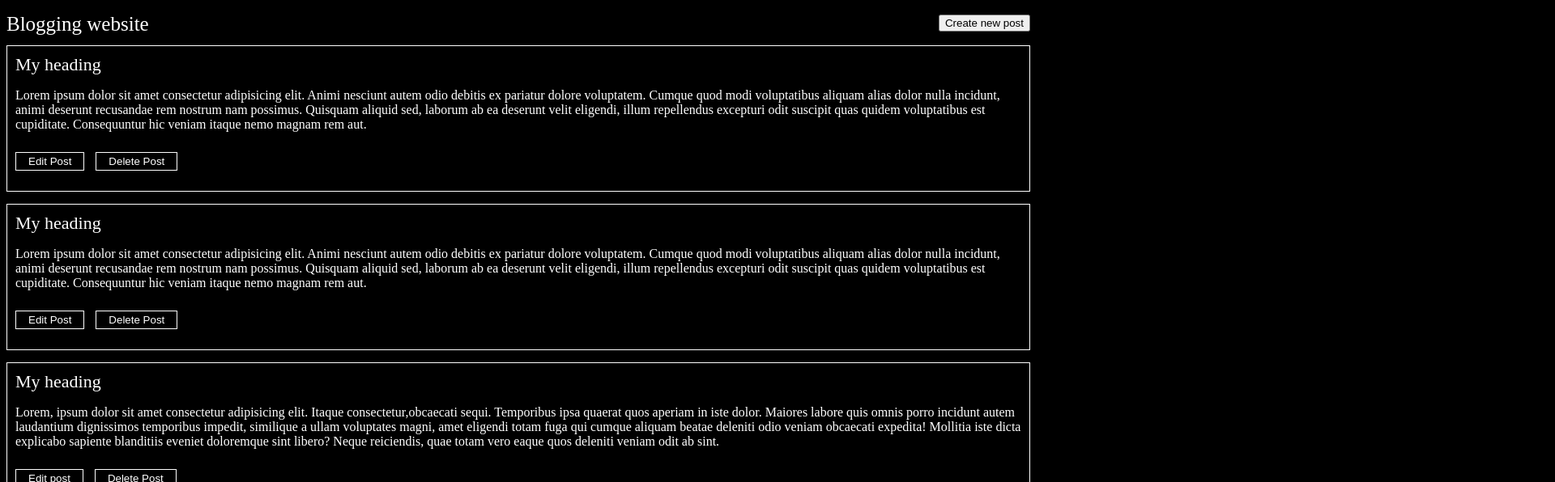
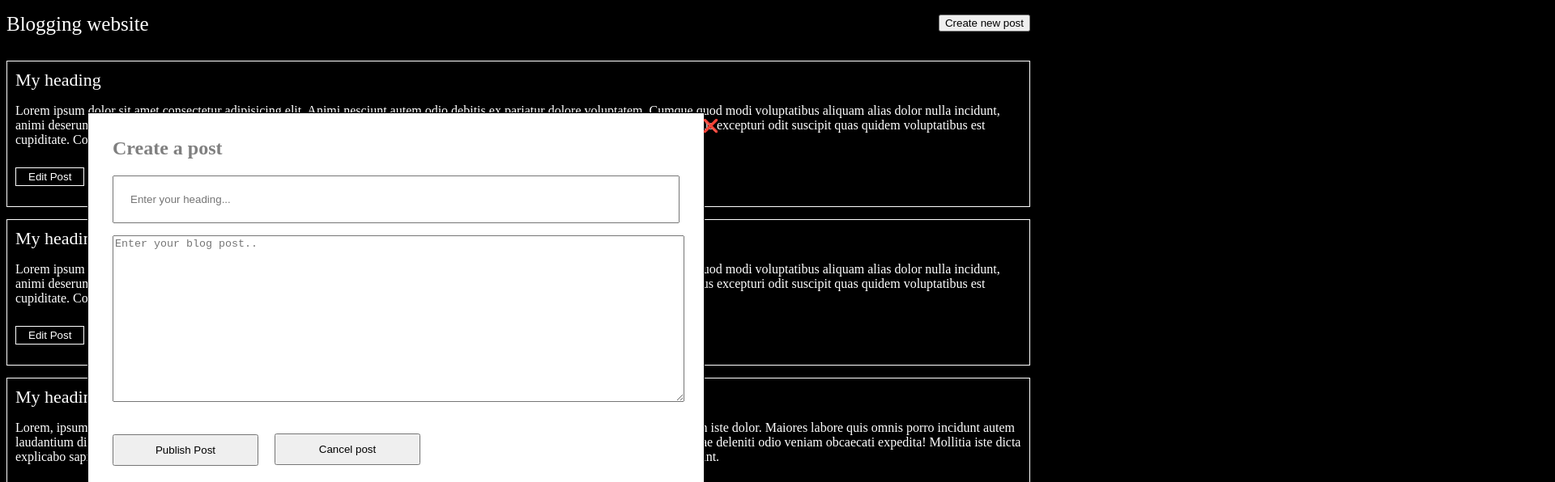
Before and after one commit to preet-ki/f2test.p, a plain HTML site: page index.html in a window 1280 px wide. Both pictures are taken after a click on the button "Create new post". Shown: the top 596 px of the page at 81% size, 1920 px wide, since content can reach past the window. Drawn offline with Linux system fonts and the light colour scheme.

Commit message:
Add files via upload

```diff
--- a/index.html
+++ b/index.html
@@ -10,30 +10,32 @@
 <body>
     <head>
     <header id="head">Blogging website</header>
-    <button id="create" onclick="createForm()">Create new post</button>
+    <button id="create">Create new post</button>
+    <div id="deletes" onhover="delete()"></div>
+
     </head>
     <section>
         <header class="heads">My heading</header>
         <p class="para">Lorem ipsum dolor sit amet consectetur adipisicing elit. Animi nesciunt autem odio debitis ex pariatur dolore voluptatem. Cumque quod modi voluptatibus aliquam alias dolor nulla incidunt, animi deserunt recusandae rem nostrum nam possimus. Quisquam aliquid sed, laborum ab ea deserunt velit eligendi, illum repellendus excepturi odit suscipit quas quidem voluptatibus est cupiditate. Consequuntur hic veniam itaque nemo magnam rem aut.</p>
-        <button class="edits">Edit Post</button>
+        <button class="edits" id="two" onclick="editForm()">Edit Post</button>
         <button class="delete">Delete Post</button>
     </section>
       <section>
             <header class="heads">My heading</header>
             <p class="para">Lorem ipsum dolor sit amet consectetur adipisicing elit. Animi nesciunt autem odio debitis ex pariatur dolore voluptatem. Cumque quod modi voluptatibus aliquam alias dolor nulla incidunt, animi deserunt recusandae rem nostrum nam possimus. Quisquam aliquid sed, laborum ab ea deserunt velit eligendi, illum repellendus excepturi odit suscipit quas quidem voluptatibus est cupiditate. Consequuntur hic veniam itaque nemo magnam rem aut.</p>
-            <button class="edits">Edit Post</button>
+            <button class="edits" id="one" onclick="editForm()">Edit Post</button>
             <button class="delete">Delete Post</button>
         </section>
         <section>
             <header class="heads">My heading</header>
             <p class="para">Lorem, ipsum dolor sit amet consectetur adipisicing elit. Itaque consectetur,obcaecati sequi. Temporibus ipsa quaerat quos aperiam in iste dolor. Maiores labore quis omnis porro incidunt autem laudantium dignissimos temporibus impedit, similique a ullam voluptates magni, amet eligendi totam fuga qui cumque aliquam beatae deleniti odio veniam obcaecati expedita! Mollitia iste dicta explicabo sapiente blanditiis eveniet doloremque sint libero? Neque reiciendis, quae totam vero eaque quos deleniti veniam odit ab sint.</p>
-            <button class="edits">Edit post</button>
+            <button class="edits" id="three" onclick="editForm()">Edit post</button>
             <button class="delete">Delete Post</button>
         </section>
         <section>
             <header class="heads">My heading</header>
             <p class="para">Lorem ipsum, dolor sit amet consectetur adipisicing elit. Excepturi minus quae sit iure, aliquam sint a enim aliquid, voluptas ex quidem soluta nesciunt obcaecati quas at nisi accusamus dolor, dolorem illum eum magnam possimus numquam? Nulla earum aliquid libero aperiam a ut, similique reiciendis necessitatibus, optio iste quis incidunt accusamus ipsam? Excepturi tempore labore laudantium ut consectetur nam, omnis voluptate.</p>
-            <button class="edits">Edit post</button>
+            <button class="edits" id="four" onclick="editForm()">Edit post</button>
             <button class="delete">Delete Post</button>
         </section>
 
--- a/main.js
+++ b/main.js
@@ -1,6 +1,8 @@
 document.getElementById("create").addEventListener("click", createForm);
 function createForm(){
     var form=document.createElement("form");
+    form.classList.add("row");
+
     var h=document.createElement("h2");
     var t=document.createTextNode("Create a post");
     h.appendChild(t);
@@ -8,24 +10,39 @@ function createForm(){
     var input=document.createElement("input");
     input.setAttribute("type","text");
     input.setAttribute("placeholder","Enter your heading...");
-    form.appendChild(input);
+    form.appendChild(input).style.padding="20px";
+    input.classList.add("inputs");
     var texts=document.createElement("textarea");
     texts.setAttribute("type","text");
     texts.setAttribute("placeholder","Enter your blog post..");
     form.appendChild(texts);
+    texts.classList.add('texts');
     var sub=document.createElement("input");
     sub.setAttribute("type","submit");
     sub.setAttribute("value","Publish Post");
     form.appendChild(sub);
+    sub.classList.add('sub');
     var subs=document.createElement("input");
     subs.setAttribute("type","submit");
     subs.setAttribute("value","Cancel post");
     form.appendChild(subs);
+    subs.classList.add('subs');
+    var deletes= document.getElementById("deletes");
+    deletes.innerHTML = "&#10060;";
+      deletes.addEventListener("click", function() {
+        this.form.style.display = 'none';
+
+});
+deletes.classList.add('del');
+
+
     document.getElementsByTagName("body")[0].appendChild(form);
 }
-document.getElementsByClassName("edits").addEventListener("click",editForm);
+document.getElementsByClassName("edits").addEventListener("onclick",editForm);
 function editForm(){
     var form=document.createElement("form");
+    form.classList.add("row");
+
     var h=document.createElement("h2");
     var t=document.createTextNode("Edit a post");
     h.appendChild(t);
@@ -33,18 +50,28 @@ function editForm(){
     var input=document.createElement("input");
     input.setAttribute("type","text");
     input.setAttribute("placeholder","My heading");
+    input.classList.add("inputs");
+
     form.appendChild(input);
     var texts=document.createElement("textarea");
     texts.setAttribute("type","text");
-    texts.setAttribute("placeholder","Enter your blog post..");
+    texts.textContent="Lorem ipsum dolor sit amet consectetur adipisicing elit. Iste dolorum accusantium corrupti quasi voluptate? Soluta? Lorem ipsum dolor sit amet consectetur adipisicing elit. Iste dolorum accusantium corrupti quasi voluptate? Soluta?"
     form.appendChild(texts);
+    texts.classList.add('texts');
+
+
+
     var sub=document.createElement("input");
     sub.setAttribute("type","submit");
     sub.setAttribute("value","Save a Post");
+    sub.classList.add('sub');
+
     form.appendChild(sub);
     var subs=document.createElement("input");
     subs.setAttribute("type","submit");
     subs.setAttribute("value","Delete post");
     form.appendChild(subs);
+    subs.classList.add('subs');
+
     document.getElementsByTagName("body")[0].appendChild(form);
 }
--- a/style.css
+++ b/style.css
@@ -49,3 +49,49 @@ margin-left: 10px;
     margin-left: 10px;
     margin-bottom: 25px;
 }
+.row{
+    position: relative;
+    top:-700px;
+    border: 1px solid black;
+    display:flex;
+    flex-direction: column;
+    background-color: white;
+    padding: 30px;
+    color: rgb(127, 127, 127);
+    padding-top: 10px;
+    width: 700px;
+    margin-left: 100px;
+}
+.inputs{
+    margin-bottom: 15px;
+    padding-top: 10px;
+    padding-bottom: 10px;
+}
+.texts{
+    margin-bottom: 15px;
+}
+.sub,.subs{
+    width:180px ;
+    margin-top: 10px;
+    padding: 10px;
+}
+.sub{
+    position: relative;
+    bottom: -15px;
+}
+.subs{
+    position: relative;
+    left:200px;
+    bottom: 35px;
+}
+.texts{
+    width: 700px;
+    height: 200px;
+}
+.del{
+   position: relative;
+   top:110px;
+   left:68%;
+   z-index: 2;
+   color: #000;
+}
```
